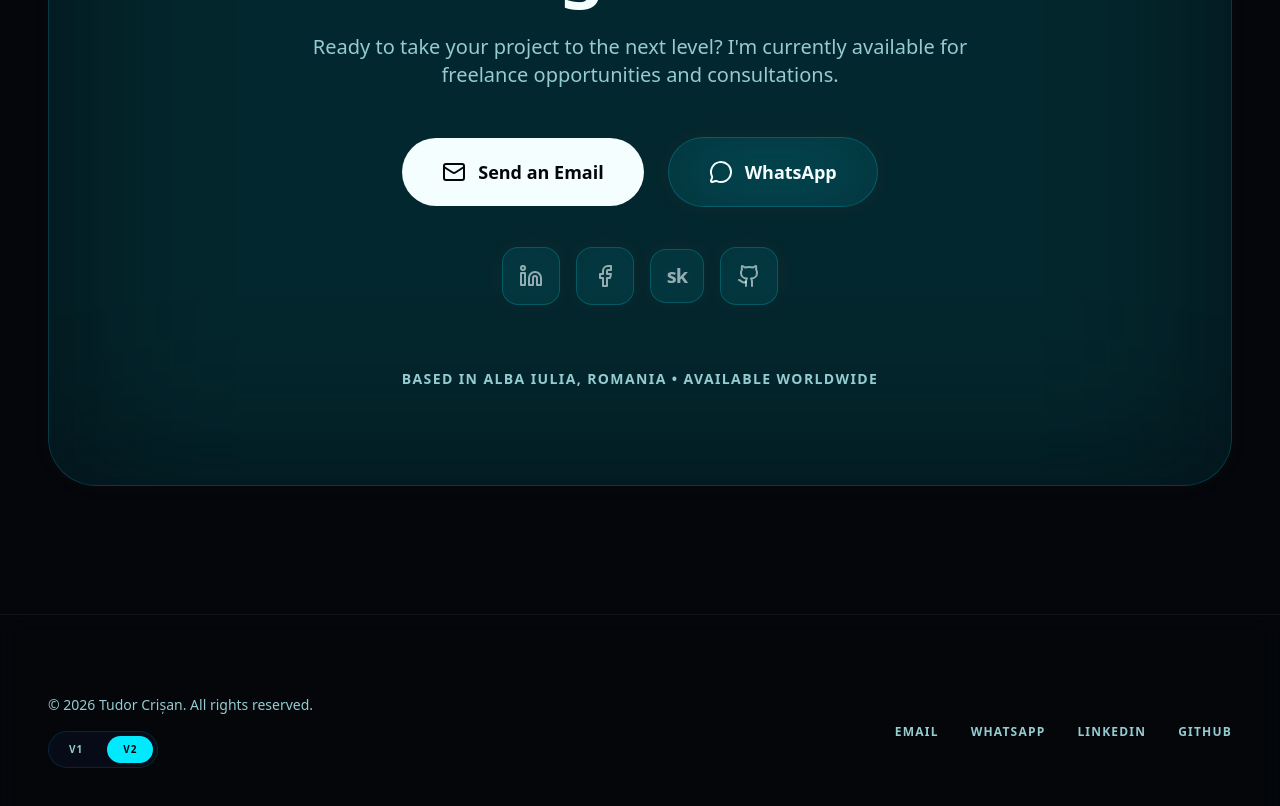
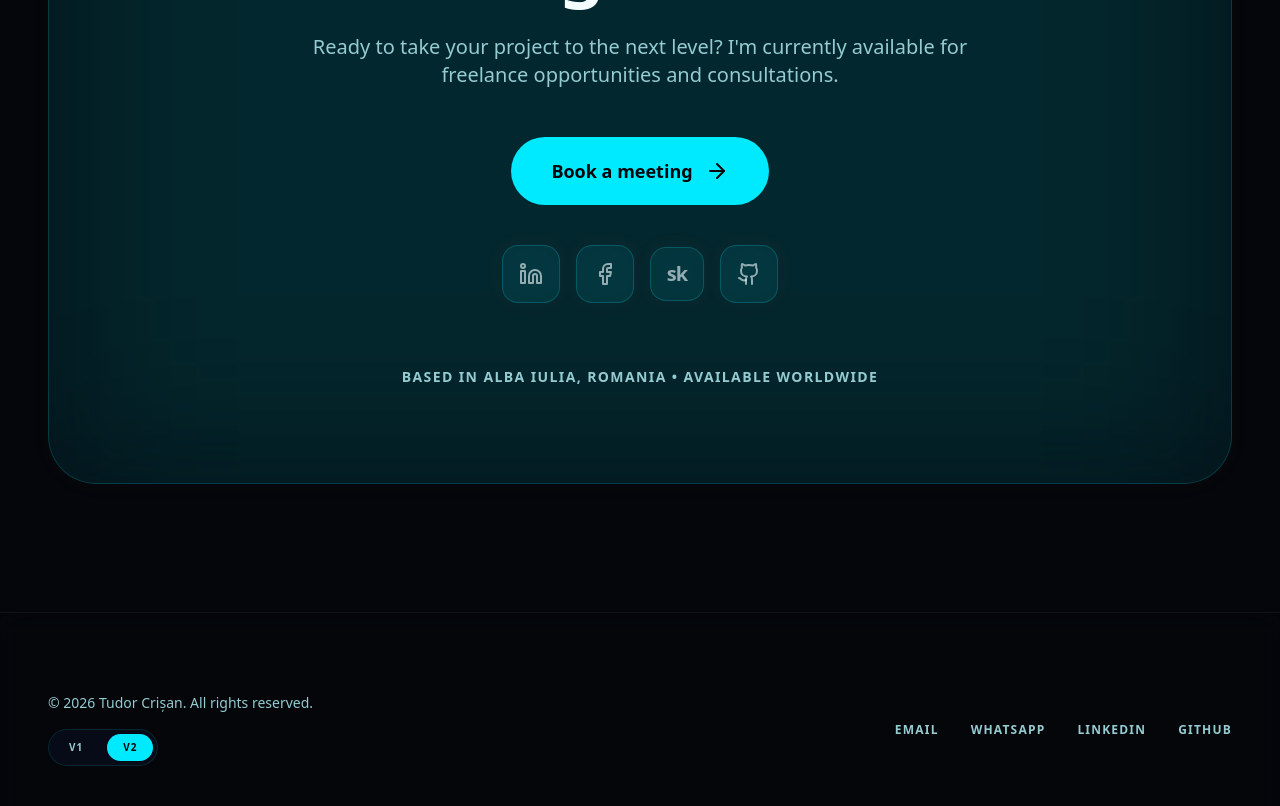
Before and after one commit to tudor-crisan/tudorcrisan.dev, a Next.js app: page / in a window 1280 px wide. Shown: the part 9460-10266 px from the top of the page. Built offline with nearby package versions, Linux system fonts and the light colour scheme.

Commit message:
Replace bottom contact buttons with meeting button

```diff
--- a/src/components/Contact.tsx
+++ b/src/components/Contact.tsx
@@ -2,7 +2,7 @@
 
 import { motion } from "framer-motion";
 import { personalInfo } from "@/lib/data";
-import { Mail, MessageCircle, Globe, ExternalLink, User } from "lucide-react";
+import { Mail, MessageCircle, Globe, ExternalLink, User, ArrowRight } from "lucide-react";
 
 export default function Contact() {
   return (
@@ -28,20 +28,13 @@ export default function Contact() {
             <div className="flex flex-col items-center gap-10">
               <div className="flex flex-col md:flex-row items-center justify-center gap-6">
                 <a
-                  href={`mailto:${personalInfo.email}`}
-                  className="flex items-center gap-3 px-10 py-5 rounded-full bg-foreground text-background font-black text-lg transition-all hover:scale-105 active:scale-95"
-                >
-                  <Mail size={24} />
-                  Send an Email
-                </a>
-                <a
-                  href={personalInfo.socials.whatsapp}
+                  href={personalInfo.meetingUrl}
                   target="_blank"
                   rel="noopener noreferrer"
-                  className="flex items-center gap-3 px-10 py-5 rounded-full glass font-black text-lg transition-all hover:scale-105 active:scale-95"
+                  className="group flex items-center gap-3 px-10 py-5 rounded-full bg-primary text-primary-foreground font-black text-lg transition-all hover:shadow-2xl hover:shadow-primary/40 hover:scale-105 active:scale-95 v2:v2-border-glow"
                 >
-                  <MessageCircle size={24} />
-                  WhatsApp
+                  Book a meeting
+                  <ArrowRight size={24} className="group-hover:translate-x-1 transition-transform" />
                 </a>
               </div>
 
--- a/src/components/Hero.tsx
+++ b/src/components/Hero.tsx
@@ -50,7 +50,7 @@ export default function Hero() {
             className="flex flex-wrap items-center gap-6"
           >
             <a
-              href="https://calendly.com/t2060891/30min?month=2026-04"
+              href={personalInfo.meetingUrl}
               target="_blank"
               rel="noopener noreferrer"
               className="group flex items-center gap-2 px-8 py-4 rounded-full bg-primary text-primary-foreground font-bold transition-all hover:shadow-2xl hover:shadow-primary/40 hover:scale-105 active:scale-95 v2:v2-border-glow"
--- a/src/lib/data.ts
+++ b/src/lib/data.ts
@@ -13,6 +13,7 @@ export const personalInfo = {
     whatsapp: "https://wa.me/40757754718",
     github: "https://github.com/tudor-crisan",
   },
+  meetingUrl: "https://calendly.com/t2060891/30min?month=2026-04",
   skills: [
     { category: "Core", items: ["React", "Next.js", "Vue.js (Vue 2/3)", "TypeScript", "JavaScript (ES6+)"] },
     { category: "Styling", items: ["Tailwind CSS", "SASS/SCSS", "Styled Components", "CSS Modules"] },
```
